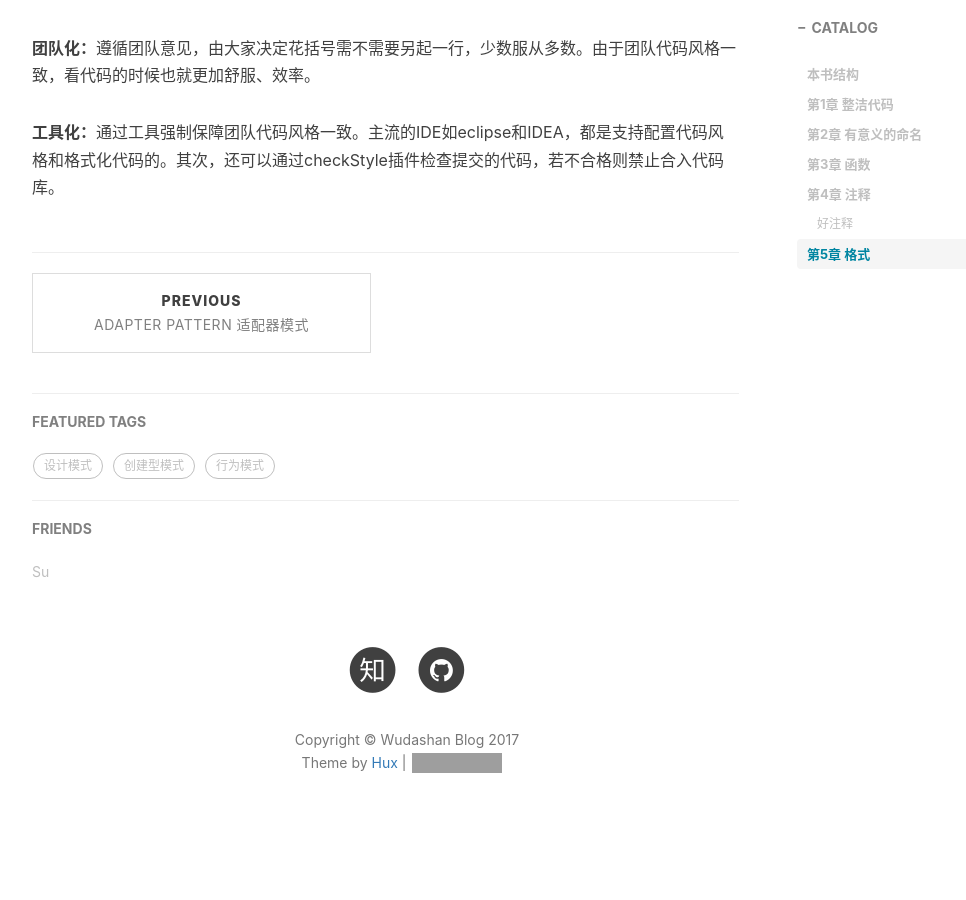
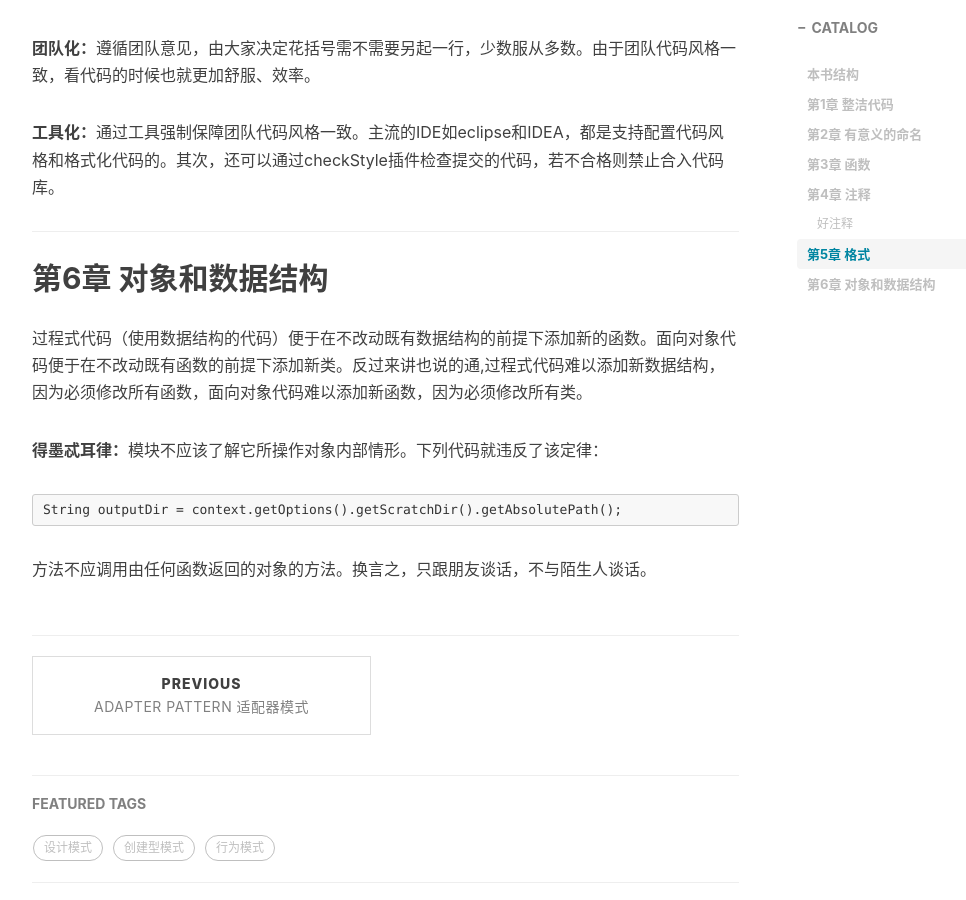
Before and after one commit to wudashan/wudashan.github.io, a Jekyll site: the page built from _posts/2017-05-03-Clean-Code-Read-Notes.markdown, in a window 1280 px wide and 900 px high, scrolled down 3725 px. Shown: the whole window, without its empty margins (233-1199 px from the left). Built offline with Jekyll 4.4.1, drawn with Linux system fonts in a browser that asks for light colours; nearby versions of some CDN libraries; comment, search, counter and statistics services are not loaded; before the commit the page ends 4592 px from its top, so only the background shows below that; grey boxes are pictures that could not be loaded.

Commit message:
更新第六章

````diff
--- a/_posts/2017-05-03-Clean-Code-Read-Notes.markdown
+++ b/_posts/2017-05-03-Clean-Code-Read-Notes.markdown
@@ -112,3 +112,15 @@ if (employee.isEligibleForFullBenefits()) {
 **团队化：**遵循团队意见，由大家决定花括号需不需要另起一行，少数服从多数。由于团队代码风格一致，看代码的时候也就更加舒服、效率。
 
 **工具化：**通过工具强制保障团队代码风格一致。主流的IDE如eclipse和IDEA，都是支持配置代码风格和格式化代码的。其次，还可以通过checkStyle插件检查提交的代码，若不合格则禁止合入代码库。
+
+---
+
+## 第6章 对象和数据结构
+
+过程式代码（使用数据结构的代码）便于在不改动既有数据结构的前提下添加新的函数。面向对象代码便于在不改动既有函数的前提下添加新类。反过来讲也说的通,过程式代码难以添加新数据结构，因为必须修改所有函数，面向对象代码难以添加新函数，因为必须修改所有类。
+
+**得墨忒耳律：**模块不应该了解它所操作对象内部情形。下列代码就违反了该定律：
+```
+String outputDir = context.getOptions().getScratchDir().getAbsolutePath();
+```
+方法不应调用由任何函数返回的对象的方法。换言之，只跟朋友谈话，不与陌生人谈话。
````
